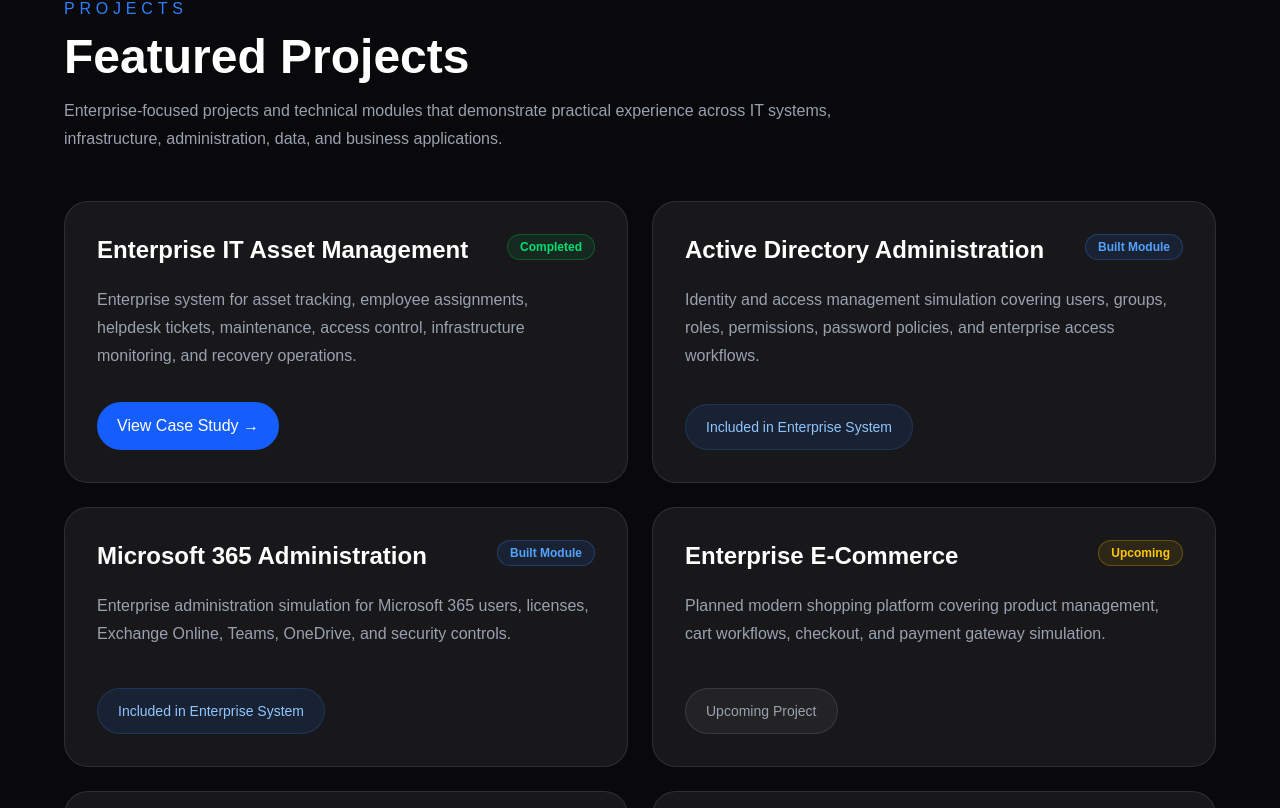
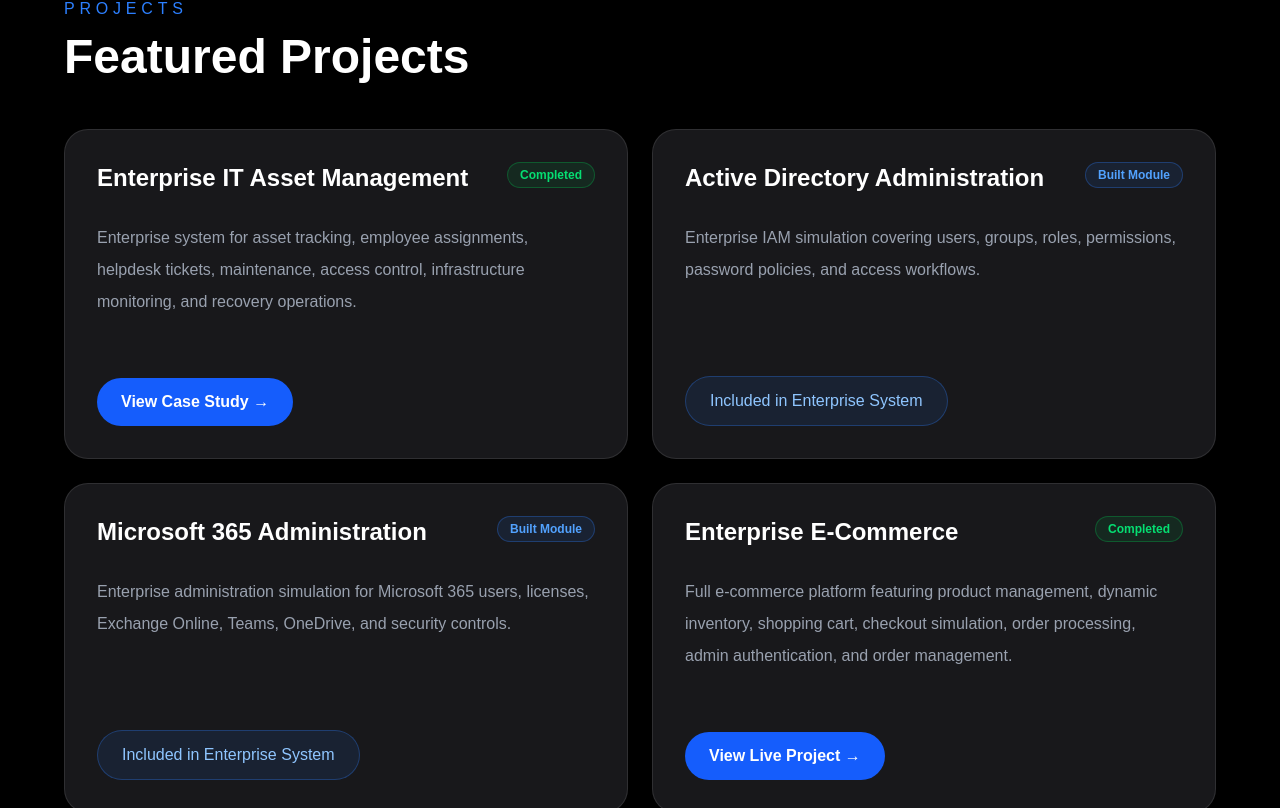
Before and after one commit to 1shahadalghamdi-cmyk/shahad-enterprise-it-system, a Next.js app: page / in a window 1280 px wide. Shown: the part 2272-3080 px from the top of the page. Built offline with nearby package versions, Linux system fonts and the light colour scheme.

Commit message:
feat: add live NOVA ecommerce project

```diff
--- a/app/components/Projects.tsx
+++ b/app/components/Projects.tsx
@@ -11,9 +11,9 @@
   description: string;
   status: ProjectStatus;
   href?: string;
+  external?: boolean;
 };
 
-export default function Projects() {
 const projects: Project[] = [
   {
     title: "Enterprise IT Asset Management",
@@ -25,7 +25,7 @@
   {
     title: "Active Directory Administration",
     description:
-        "Identity and access management simulation covering users, groups, roles, permissions, password policies, and enterprise access workflows.",
+      "Enterprise IAM simulation covering users, groups, roles, permissions, password policies, and access workflows.",
     status: "Built Module",
   },
   {
@@ -37,8 +37,10 @@
   {
     title: "Enterprise E-Commerce",
     description:
-        "Planned modern shopping platform covering product management, cart workflows, checkout, and payment gateway simulation.",
-      status: "Upcoming",
+      "Full e-commerce platform featuring product management, dynamic inventory, shopping cart, checkout simulation, order processing, admin authentication, and order management.",
+    status: "Completed",
+    href: "https://shahad-ecommerce.vercel.app",
+    external: true,
   },
   {
     title: "SQL Inventory System",
@@ -54,88 +56,101 @@
   },
 ];
 
-  function getStatusStyles(status: ProjectStatus) {
-    if (status === "Completed") {
+function getStatusStyle(status: ProjectStatus) {
+  switch (status) {
+    case "Completed":
       return "border-green-500/30 bg-green-500/10 text-green-400";
+
+    case "Built Module":
+      return "border-blue-500/30 bg-blue-500/10 text-blue-400";
+
+    case "Prototype":
+      return "border-purple-500/30 bg-purple-500/10 text-purple-400";
+
+    case "Upcoming":
+      return "border-yellow-500/30 bg-yellow-500/10 text-yellow-400";
+  }
 }
 
-    if (status === "Built Module") {
-      return "border-blue-500/30 bg-blue-500/10 text-blue-400";
-    }
-
-    if (status === "Prototype") {
-      return "border-purple-500/30 bg-purple-500/10 text-purple-400";
-    }
-
-    return "border-yellow-500/30 bg-yellow-500/10 text-yellow-400";
-  }
-
+export default function Projects() {
   return (
     <section
       id="projects"
-      className="bg-zinc-950 px-8 py-24 text-white"
+      className="bg-black px-8 py-24 text-white"
     >
       <div className="mx-auto max-w-6xl">
-        <div className="mb-12">
         <p className="mb-3 uppercase tracking-[0.3em] text-blue-500">
           PROJECTS
         </p>
 
-          <h2 className="text-5xl font-bold">
+        <h2 className="mb-12 text-4xl font-bold md:text-5xl">
           Featured Projects
         </h2>
-
-          <p className="mt-4 max-w-3xl leading-7 text-gray-400">
-            Enterprise-focused projects and technical modules that
-            demonstrate practical experience across IT systems,
-            infrastructure, administration, data, and business
-            applications.
-          </p>
-        </div>
 
         <div className="grid gap-6 md:grid-cols-2">
           {projects.map((project) => (
             <div
               key={project.title}
-              className="flex min-h-[260px] flex-col rounded-3xl border border-white/10 bg-zinc-900 p-8 transition duration-300 hover:-translate-y-2 hover:border-blue-500/60"
+              className="flex min-h-[330px] flex-col rounded-3xl border border-white/10 bg-zinc-900 p-8 transition-all duration-300 hover:-translate-y-1 hover:border-blue-500/50"
             >
               <div className="flex flex-wrap items-start justify-between gap-4">
-                <h3 className="text-2xl font-bold">
+                <h3 className="max-w-md text-2xl font-bold">
                   {project.title}
                 </h3>
 
                 <span
-                  className={`rounded-full border px-3 py-1 text-xs font-semibold ${getStatusStyles(
-                    project.status,
+                  className={`rounded-full border px-3 py-1 text-xs font-semibold ${getStatusStyle(
+                    project.status
                   )}`}
                 >
                   {project.status}
                 </span>
               </div>
 
-              <p className="mt-5 leading-7 text-gray-400">
+              <p className="mt-7 leading-8 text-gray-400">
                 {project.description}
               </p>
 
               <div className="mt-auto pt-8">
-                {project.href ? (
+                {project.status === "Completed" &&
+                  project.href &&
+                  project.external && (
+                    <a
+                      href={project.href}
+                      target="_blank"
+                      rel="noreferrer"
+                      className="inline-flex rounded-full bg-blue-600 px-6 py-3 font-semibold transition hover:bg-blue-500"
+                    >
+                      View Live Project →
+                    </a>
+                  )}
+
+                {project.status === "Completed" &&
+                  project.href &&
+                  !project.external && (
                     <Link
                       href={project.href}
-                    className="inline-flex rounded-full bg-blue-600 px-5 py-3 font-medium transition hover:bg-blue-500"
+                      className="inline-flex rounded-full bg-blue-600 px-6 py-3 font-semibold transition hover:bg-blue-500"
                     >
                       View Case Study →
                     </Link>
-                ) : project.status === "Upcoming" ? (
-                  <span className="inline-flex rounded-full border border-white/10 bg-white/5 px-5 py-3 text-sm text-gray-400">
-                    Upcoming Project
+                  )}
+
+                {project.status === "Built Module" && (
+                  <span className="inline-flex rounded-full border border-blue-500/30 bg-blue-500/10 px-6 py-3 text-blue-300">
+                    Included in Enterprise System
                   </span>
-                ) : project.status === "Prototype" ? (
-                  <span className="inline-flex rounded-full border border-purple-500/20 bg-purple-500/10 px-5 py-3 text-sm text-purple-300">
+                )}
+
+                {project.status === "Prototype" && (
+                  <span className="inline-flex rounded-full border border-purple-500/30 bg-purple-500/10 px-6 py-3 text-purple-300">
                     Prototype Module
                   </span>
-                ) : (
-                  <span className="inline-flex rounded-full border border-blue-500/20 bg-blue-500/10 px-5 py-3 text-sm text-blue-300">
-                    Included in Enterprise System
+                )}
+
+                {project.status === "Upcoming" && (
+                  <span className="inline-flex rounded-full border border-white/10 bg-white/5 px-6 py-3 text-gray-400">
+                    Upcoming Project
                   </span>
                 )}
               </div>
```
Also changed, not shown: app/maintenance/page.tsx (line endings or trailing spaces). Lines whose indentation alone changed are shown as unchanged.
